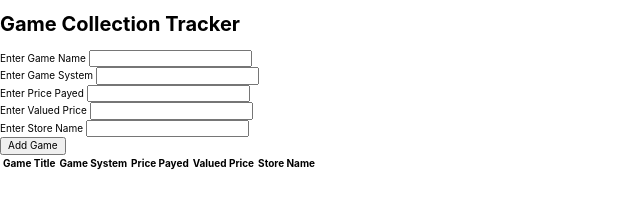
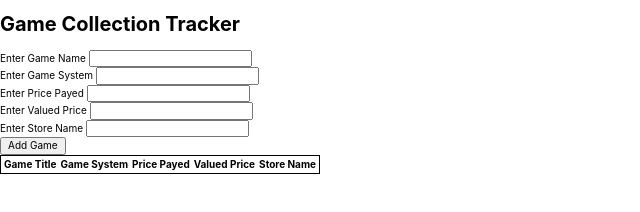
Before and after one commit to hbstudentswic/capstone-project-hbstudentswic, a website: page index.html in a window 1280 px wide. Shown: the whole page, without its empty margins (0-640 px from the left). Drawn offline with nearby package versions, Linux system fonts and the light colour scheme.

Commit message:
style: :art: Create basic border for table
Create a basic border for the tabel to use

n/a

```diff
--- a/style.css
+++ b/style.css
@@ -1,5 +1,9 @@
 body {
-  font-family: -apple-system, BlinkMacSystemFont, "Segoe UI", Roboto, Oxygen,
-    Ubuntu, Cantarell, "Open Sans", "Helvetica Neue", sans-serif;
+  font-family: -apple-system, BlinkMacSystemFont, 'Segoe UI', Roboto, Oxygen,
+    Ubuntu, Cantarell, 'Open Sans', 'Helvetica Neue', sans-serif;
   font-size: 10px;
 }
+
+table {
+  border: 1px solid;
+}
```
